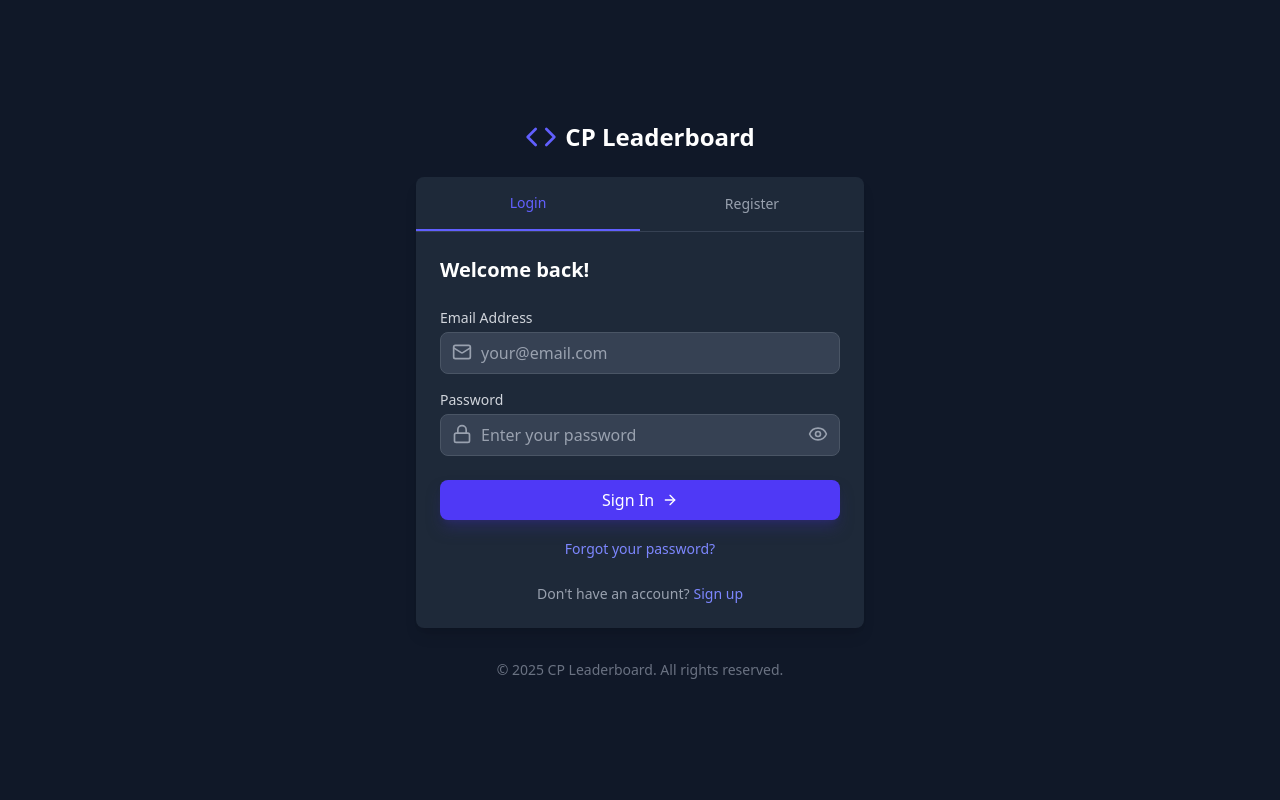
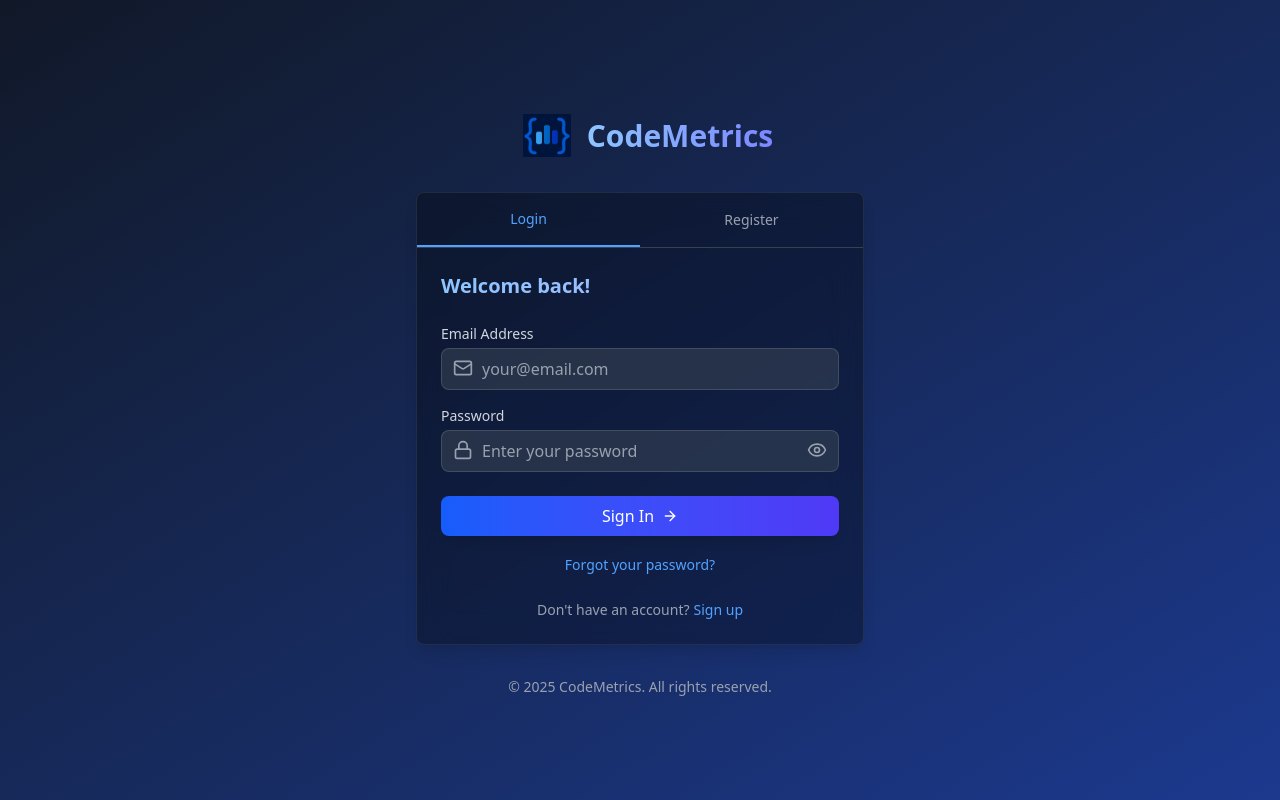
Before and after one commit to sarbojitrana/CodeMetrics_Frontend, a React (Vite) app: page / in a window 1280 px wide. Built offline with nearby package versions, Linux system fonts and the light colour scheme.

Commit message:
deployed successfully

```diff
--- a/index.html
+++ b/index.html
@@ -2,7 +2,7 @@
 <html lang="en">
   <head>
     <meta charset="UTF-8" />
-    <link rel="icon" type="image/png" href="/public/logo2.png" />
+    <link rel="icon" type="image/png" href="/logo2.png" />
     <meta name="viewport" content="width=device-width, initial-scale=1.0" />
     <title>CodeMetrics</title>
   </head>
--- a/src/authpage.jsx
+++ b/src/authpage.jsx
@@ -3,6 +3,26 @@ import { Eye, EyeOff, Mail, Lock, Code, ArrowRight, Loader, CheckCircle, AlertCi
 import { Outlet } from 'react-router-dom';
 import { login, register } from './utils/auth';
 import { useNavigate } from 'react-router-dom';
+
+// CodeMetrics Logo Component
+const CodeMetricsLogo = () => (
+  <div className="flex items-center">
+    <div className="relative h-16 w-20">
+      {/* Center logo image */}
+      <div className="absolute left-4 right-4 top-1/2 -translate-y-1/2 flex justify-center">
+        <img
+          src="/logo2.png" // Make sure this exists in the public folder
+          alt="Codemetrics Logo"
+          className="h-12 object-contain" // Increased from h-8 to h-12
+        />
+      </div>
+    </div>
+
+    <span className="font-extrabold text-3xl text-transparent bg-clip-text bg-gradient-to-r from-blue-300 to-indigo-400">
+      CodeMetrics
+    </span>
+  </div>
+);
 
 export default function AuthPages() {
   const [isLogin, setIsLogin] = useState(true);
@@ -74,7 +94,7 @@ export default function AuthPages() {
   };
 
   return (
-    <div className="flex flex-col items-center justify-center min-h-screen bg-gray-900 text-gray-200 p-4">
+    <div className="flex flex-col items-center justify-center min-h-screen bg-gradient-to-br from-gray-900 to-blue-900 text-gray-200 p-4">
       <Outlet />
 
       {/* Notification */}
@@ -99,21 +119,20 @@ export default function AuthPages() {
         </div>
       )}
 
-      {/* Logo and Header */}
-      <div className="flex items-center mb-6">
-        <Code className="h-8 w-8 text-indigo-500 mr-2" />
-        <h1 className="text-2xl font-bold text-white">CP Leaderboard</h1>
+      {/* Logo and Header - Replaced with CodeMetricsLogo */}
+      <div className="mb-6">
+        <CodeMetricsLogo />
       </div>
 
       {/* Auth Container */}
-      <div className="w-full max-w-md bg-gray-800 rounded-lg shadow-lg overflow-hidden">
+      <div className="w-full max-w-md bg-black/30 backdrop-blur-lg rounded-lg shadow-lg overflow-hidden border border-gray-700/50">
         {/* Tabs */}
         <div className="flex border-b border-gray-700">
           <button
             onClick={() => !loading && setIsLogin(true)}
             disabled={loading}
             className={`flex-1 py-4 font-medium text-sm transition-colors duration-300 ${
-              isLogin ? 'text-indigo-500 border-b-2 border-indigo-500' : 'text-gray-400'
+              isLogin ? 'text-blue-400 border-b-2 border-blue-400' : 'text-gray-400'
             } ${loading ? 'opacity-50 cursor-not-allowed' : 'hover:text-gray-200'}`}
           >
             Login
@@ -122,7 +141,7 @@ export default function AuthPages() {
             onClick={() => !loading && setIsLogin(false)}
             disabled={loading}
             className={`flex-1 py-4 font-medium text-sm transition-colors duration-300 ${
-              !isLogin ? 'text-indigo-500 border-b-2 border-indigo-500' : 'text-gray-400'
+              !isLogin ? 'text-blue-400 border-b-2 border-blue-400' : 'text-gray-400'
             } ${loading ? 'opacity-50 cursor-not-allowed' : 'hover:text-gray-200'}`}
           >
             Register
@@ -131,7 +150,7 @@ export default function AuthPages() {
 
         {/* Form */}
         <div className="p-6">
-          <h2 className="text-xl font-bold mb-6 text-white">
+          <h2 className="text-xl font-bold mb-6 text-transparent bg-clip-text bg-gradient-to-r from-blue-300 to-indigo-300">
             {isLogin ? 'Welcome back!' : 'Create an account'}
           </h2>
 
@@ -162,7 +181,7 @@ export default function AuthPages() {
                     type="text"
                     value={name}
                     onChange={(e) => setName(e.target.value)}
-                    className="w-full bg-gray-700 border border-gray-600 rounded-lg py-2 px-4 pl-10 text-white placeholder-gray-400 focus:outline-none focus:ring-2 focus:ring-indigo-500 focus:border-transparent transition duration-150"
+                    className="w-full bg-gray-700/60 border border-gray-600/80 rounded-lg py-2 px-4 pl-10 text-white placeholder-gray-400 focus:outline-none focus:ring-2 focus:ring-blue-500 focus:border-transparent transition duration-150"
                     placeholder="Enter your name"
                     required
                     disabled={loading}
@@ -183,7 +202,7 @@ export default function AuthPages() {
                   type="email"
                   value={email}
                   onChange={(e) => setEmail(e.target.value)}
-                  className="w-full bg-gray-700 border border-gray-600 rounded-lg py-2 px-4 pl-10 text-white placeholder-gray-400 focus:outline-none focus:ring-2 focus:ring-indigo-500 focus:border-transparent transition duration-150"
+                  className="w-full bg-gray-700/60 border border-gray-600/80 rounded-lg py-2 px-4 pl-10 text-white placeholder-gray-400 focus:outline-none focus:ring-2 focus:ring-blue-500 focus:border-transparent transition duration-150"
                   placeholder="your@email.com"
                   required
                   disabled={loading}
@@ -203,7 +222,7 @@ export default function AuthPages() {
                   type={showPassword ? "text" : "password"}
                   value={password}
                   onChange={(e) => setPassword(e.target.value)}
-                  className="w-full bg-gray-700 border border-gray-600 rounded-lg py-2 px-4 pl-10 pr-10 text-white placeholder-gray-400 focus:outline-none focus:ring-2 focus:ring-indigo-500 focus:border-transparent transition duration-150"
+                  className="w-full bg-gray-700/60 border border-gray-600/80 rounded-lg py-2 px-4 pl-10 pr-10 text-white placeholder-gray-400 focus:outline-none focus:ring-2 focus:ring-blue-500 focus:border-transparent transition duration-150"
                   placeholder={isLogin ? "Enter your password" : "Create a strong password"}
                   required
                   disabled={loading}
@@ -227,8 +246,8 @@ export default function AuthPages() {
             <button
               type="submit"
               disabled={loading}
-              className={`w-full bg-indigo-600 text-white font-medium py-2 px-4 rounded-lg transition duration-300 flex items-center justify-center
-              ${loading ? 'opacity-70 cursor-not-allowed' : 'hover:bg-indigo-700 shadow-lg shadow-indigo-900/50'}`}
+              className={`w-full bg-gradient-to-r from-blue-600 to-indigo-600 text-white font-medium py-2 px-4 rounded-lg transition duration-300 flex items-center justify-center
+              ${loading ? 'opacity-70 cursor-not-allowed' : 'hover:bg-blue-700 shadow-lg hover:shadow-blue-500/20'}`}
             >
               {loading ? (
                 <div className="flex items-center space-x-2 relative">
@@ -251,7 +270,7 @@ export default function AuthPages() {
           {/* Forgot Password (Login only) */}
           {isLogin && (
             <div className="mt-4 text-center">
-              <a href="#" className={`text-sm text-indigo-400 hover:text-indigo-300 transition duration-150 ${loading ? 'pointer-events-none opacity-50' : ''}`}>
+              <a href="#" className={`text-sm text-blue-400 hover:text-blue-300 transition duration-150 ${loading ? 'pointer-events-none opacity-50' : ''}`}>
                 Forgot your password?
               </a>
             </div>
@@ -264,7 +283,7 @@ export default function AuthPages() {
               <button
                 onClick={() => !loading && toggleAuthMode()}
                 disabled={loading}
-                className={`ml-1 text-indigo-400 font-medium transition duration-150 ${loading ? 'opacity-50 cursor-not-allowed' : 'hover:text-indigo-300'}`}
+                className={`ml-1 text-blue-400 font-medium transition duration-150 ${loading ? 'opacity-50 cursor-not-allowed' : 'hover:text-blue-300'}`}
               >
                 {isLogin ? 'Sign up' : 'Sign in'}
               </button>
@@ -274,8 +293,8 @@ export default function AuthPages() {
       </div>
 
       {/* Footer */}
-      <div className="mt-8 text-sm text-gray-500">
-        <p>© 2025 CP Leaderboard. All rights reserved.</p>
+      <div className="mt-8 text-sm text-gray-400">
+        <p>© 2025 CodeMetrics. All rights reserved.</p>
       </div>
     </div>
   );
--- a/src/utils/user.js
+++ b/src/utils/user.js
@@ -32,7 +32,7 @@ const fetchusernames=async (userid)=>{
         if (response.data.success) {
             return { success: true, message: response.data.data };
         }
-        return { success: false, message: response.data.data };
+        return { success: false, message: "No competitors found" };
     }catch(err){
         return { success: false, message: err.response?.data?.data || "Server error" };
     }
```
Also changed, not shown: src/add.jsx (+116 -6 lines).
